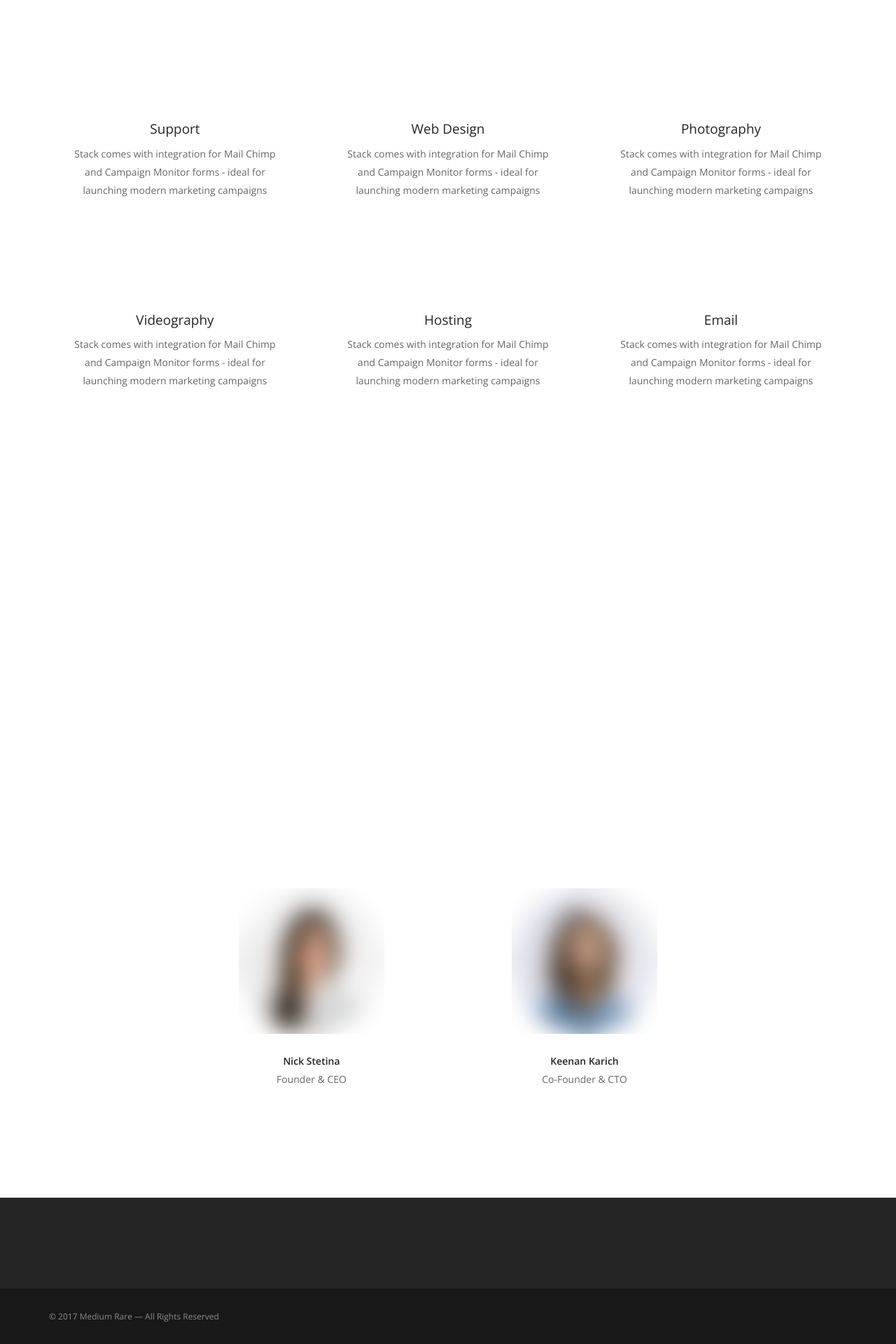
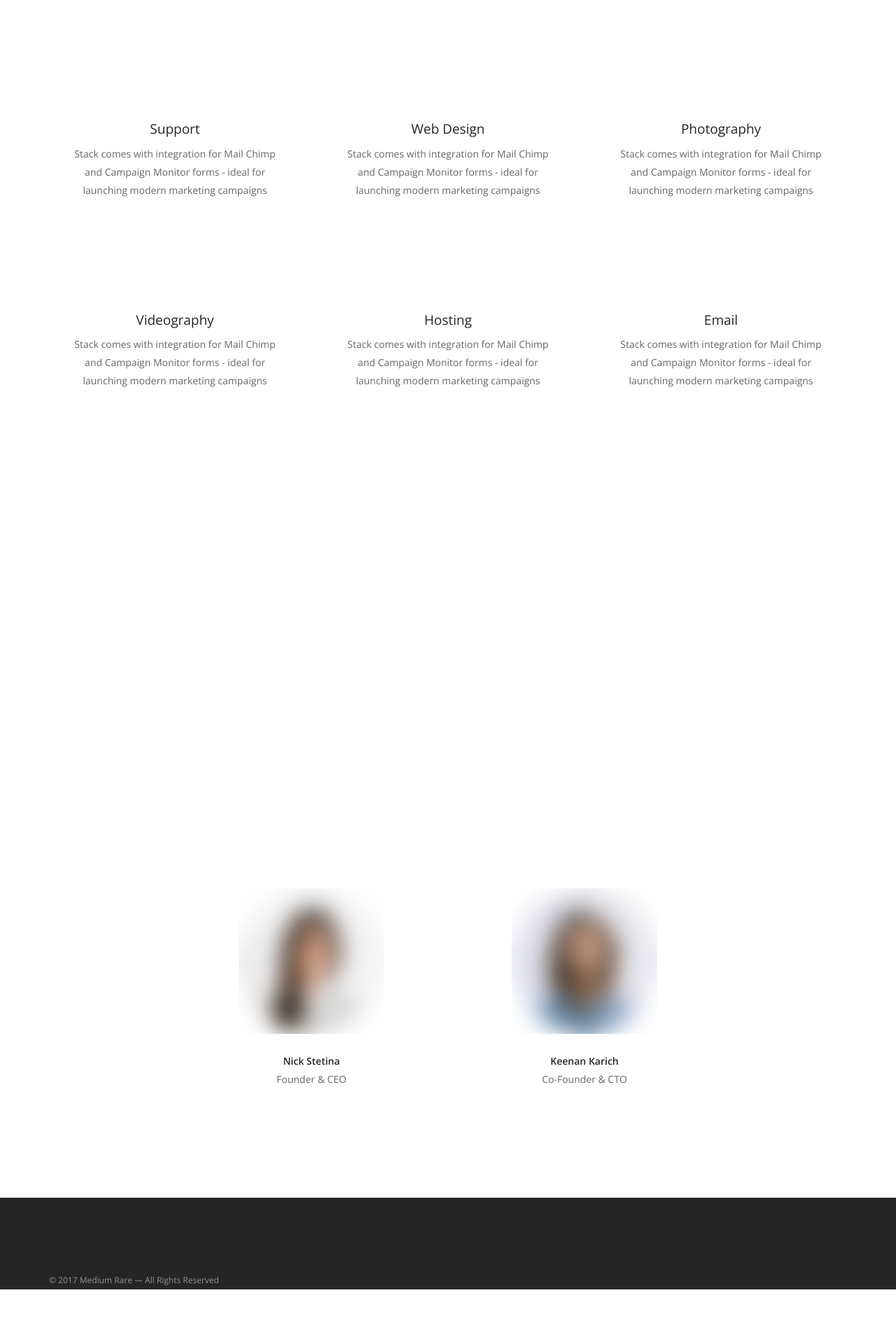
Before and after one commit to WoollyAlly/WoollyAllyTest, a Jekyll site: the page built from index.html, in a window 1280 px wide. Shown: the part 1179-3099 px from the top of the page at 70% size. Built offline with Jekyll 4.4.1, drawn with Linux system fonts in a browser that asks for light colours; some web fonts are replaced; after the commit the page ends 3021 px from its top, so only the background shows below that.

Commit message:
Updated '_includes/footer.html' via CloudCannon

```diff
--- a/_includes/footer.html
+++ b/_includes/footer.html
@@ -1,7 +1,5 @@
 
             <footer class="footer-6 unpad--bottom  bg--dark ">
-                <!--end of container-->
-                <div class="footer__lower text-center-xs">
                     <div class="container">
                         <div class="row">
                             <div class="col-sm-6">
@@ -35,6 +33,4 @@
                         </div>
                         <!--end of row-->
                     </div>
-                    <!--end of container-->
-                </div>
             </footer>
```
